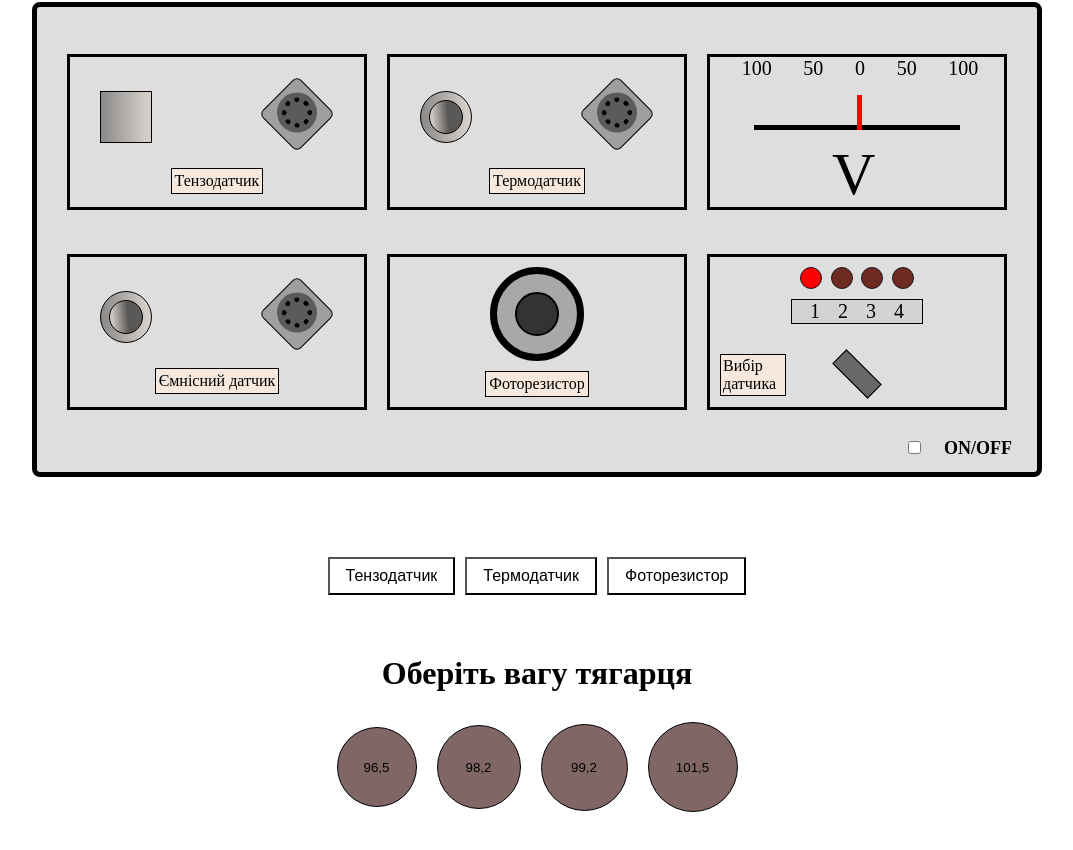
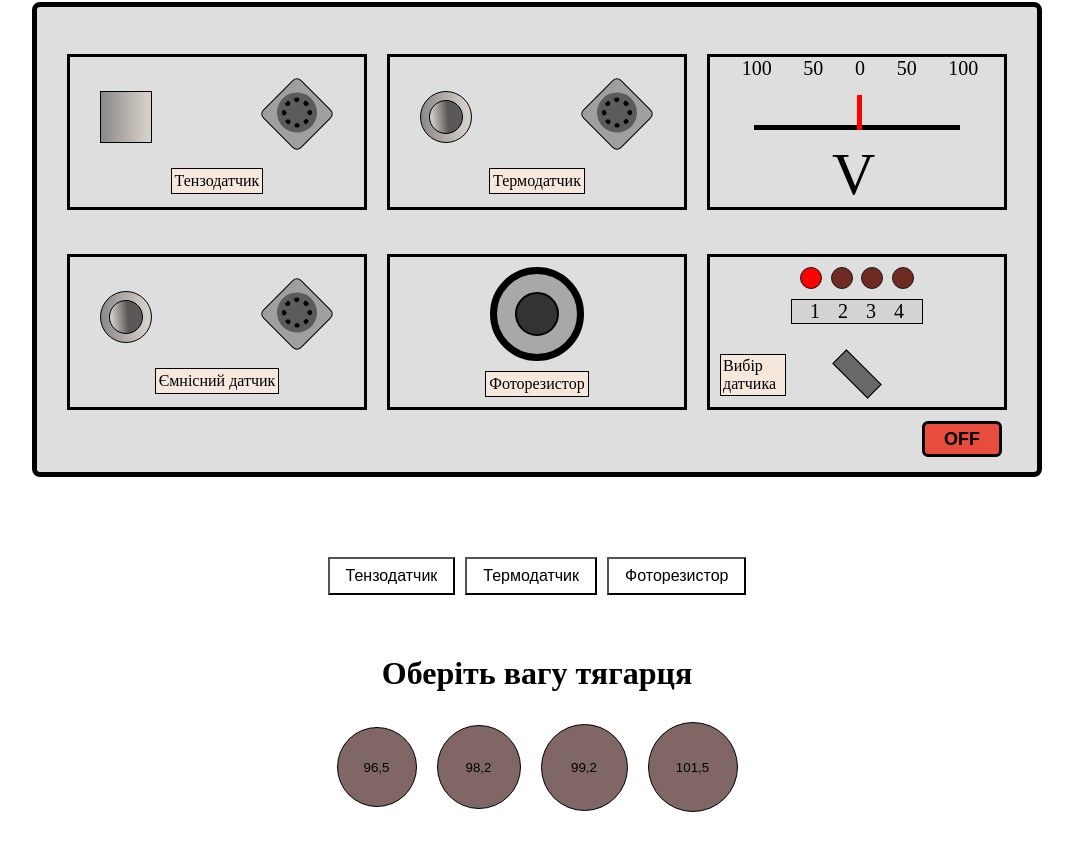
Before and after one commit to Aleksandr3377/labs, a React (Vite) app: page / in a window 1280 px wide. Shown: the part 869-1719 px from the top of the page, without its empty margins (103-1176 px from the left). Built offline with nearby package versions, Linux system fonts and the light colour scheme.

Commit message:
Add toggle switch for enabling/disabling model connection and update styles

```diff
--- a/public/translation/ua/translation.json
+++ b/public/translation/ua/translation.json
@@ -18,7 +18,7 @@
     "sensorSelection": "Вибір датчика"
   },
   "connectModel": {
-    "title": "ON/OFF",
+    "title": "",
     "off": "Вкл",
     "on": "Викл"
   },
--- a/src/components/apparate/Apparate.module.css
+++ b/src/components/apparate/Apparate.module.css
@@ -41,6 +41,35 @@
     white-space: nowrap;
 }
 
+.powerBtn {
+    width: 80px;
+    height: 36px;
+
+    border-radius: 6px;
+    border: 3px solid black;
+
+    font-size: 18px;
+    font-weight: 800;
+    cursor: pointer;
+
+    transition: all 0.15s ease;
+}
+
+.on {
+    background: #2ecc71;
+    color: black;
+    box-shadow: inset 0 0 6px rgba(0,0,0,0.4);
+}
+
+.off {
+    background: #e74c3c;
+    color: black;
+}
+
+.powerBtn:active {
+    transform: translateY(1px);
+}
+
 
   .sensor {
     height: 150px;
--- a/src/components/apparate/Apparate.tsx
+++ b/src/components/apparate/Apparate.tsx
@@ -4,7 +4,6 @@ import { Sensor } from '../sensor'
 import { Sensor1 } from '../sensor1/Sensor1'
 import { Voltmeter } from '../voltmeter'
 import styles from './Apparate.module.css'
-import switchStyles from '../switch/Switch.module.scss'
 import { useApparateContext } from '../apparate'
 import { useTranslation } from "react-i18next"
 
@@ -12,57 +11,37 @@ export const Apparate = () => {
     const { t } = useTranslation()
     const { enabled, setEnabled, setVoltage } = useApparateContext()
 
-    const onToggle = (checked: boolean) => {
-        setEnabled(checked)
-        if (!checked) setVoltage(0)
+    const toggle = () => {
+        setEnabled(prev => {
+            const next = !prev
+            if (!next) setVoltage(0)
+            return next
+        })
     }
 
     return (
         <div className={styles.main}>
 
-            {/* SWITCH BOTTOM-RIGHT */}
+            {/* 🔘 ON / OFF BUTTON */}
             <div className={styles.switchBox}>
-                <input
-                    type="checkbox"
-                    id="connect-model"
-                    checked={enabled}
-                    onChange={(e) => onToggle(e.target.checked)}
-                    className={switchStyles.highload1}
-                />
-                <label
-                    htmlFor="connect-model"
-                    data-onlabel={t("connectModel.on")}
-                    data-offlabel={t("connectModel.off")}
-                    className={switchStyles.lb1}
-                />
+                <button
+                    className={`${styles.powerBtn} ${enabled ? styles.on : styles.off}`}
+                    onClick={toggle}
+                >
+                    {enabled ? 'ON' : 'OFF'}
+                </button>
+
                 <span className={styles.switchText}>
           {t("connectModel.title")}
         </span>
             </div>
 
-            <div className={styles.sensor}>
-                <Sensor1 text={t("model.strainGauge")} />
-            </div>
-
-            <div className={styles.sensor}>
-                <Sensor text={t("model.thermoSensor")} />
-            </div>
-
-            <div className={styles.sensor}>
-                <Voltmeter />
-            </div>
-
-            <div className={styles.sensor}>
-                <Sensor text={t("model.capacitiveSensor")} />
-            </div>
-
-            <div className={styles.sensor}>
-                <Photoresistor />
-            </div>
-
-            <div className={styles.sensor}>
-                <RadioBtn />
-            </div>
+            <div className={styles.sensor}><Sensor1 text={t("model.strainGauge")} /></div>
+            <div className={styles.sensor}><Sensor text={t("model.thermoSensor")} /></div>
+            <div className={styles.sensor}><Voltmeter /></div>
+            <div className={styles.sensor}><Sensor text={t("model.capacitiveSensor")} /></div>
+            <div className={styles.sensor}><Photoresistor /></div>
+            <div className={styles.sensor}><RadioBtn /></div>
 
         </div>
     )
```
